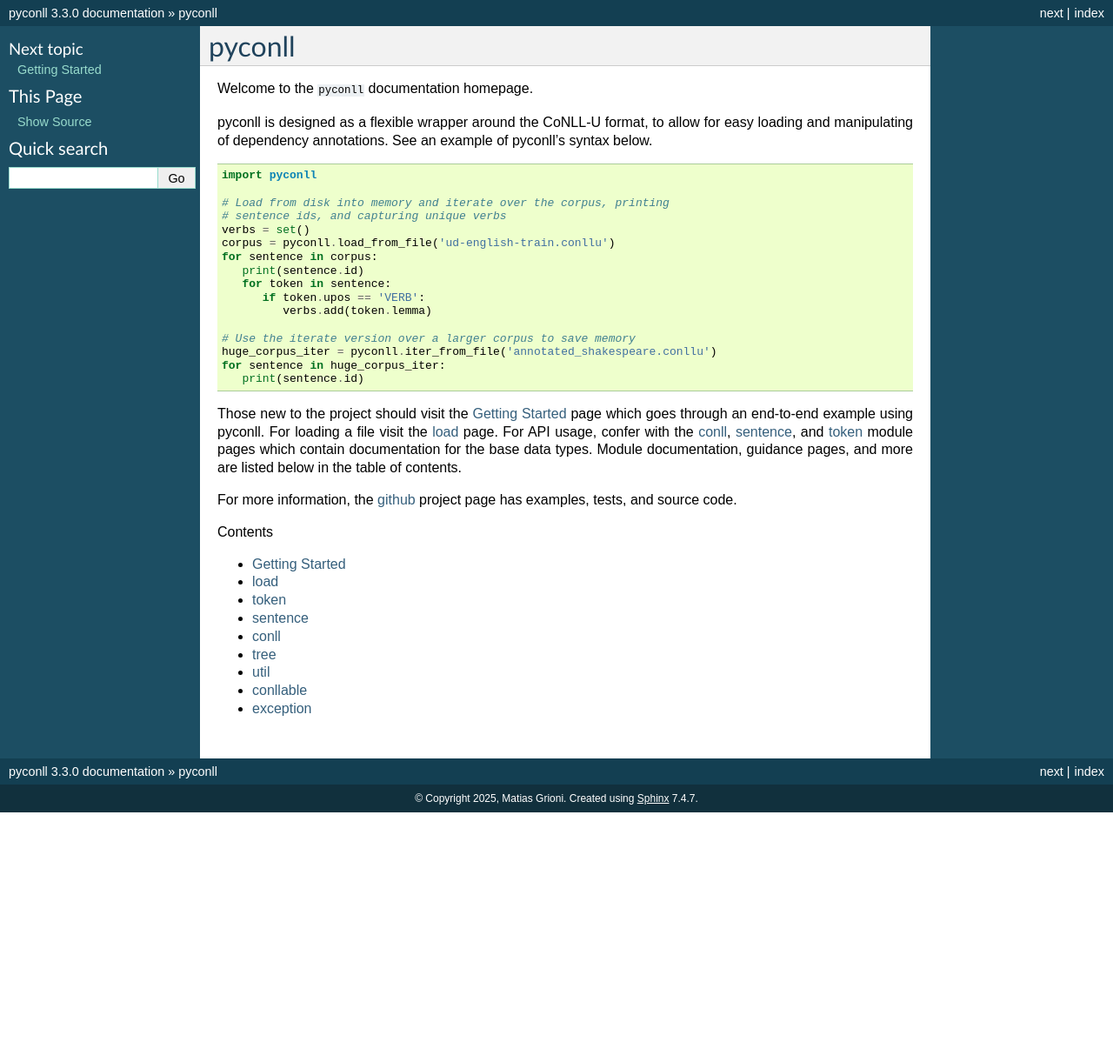
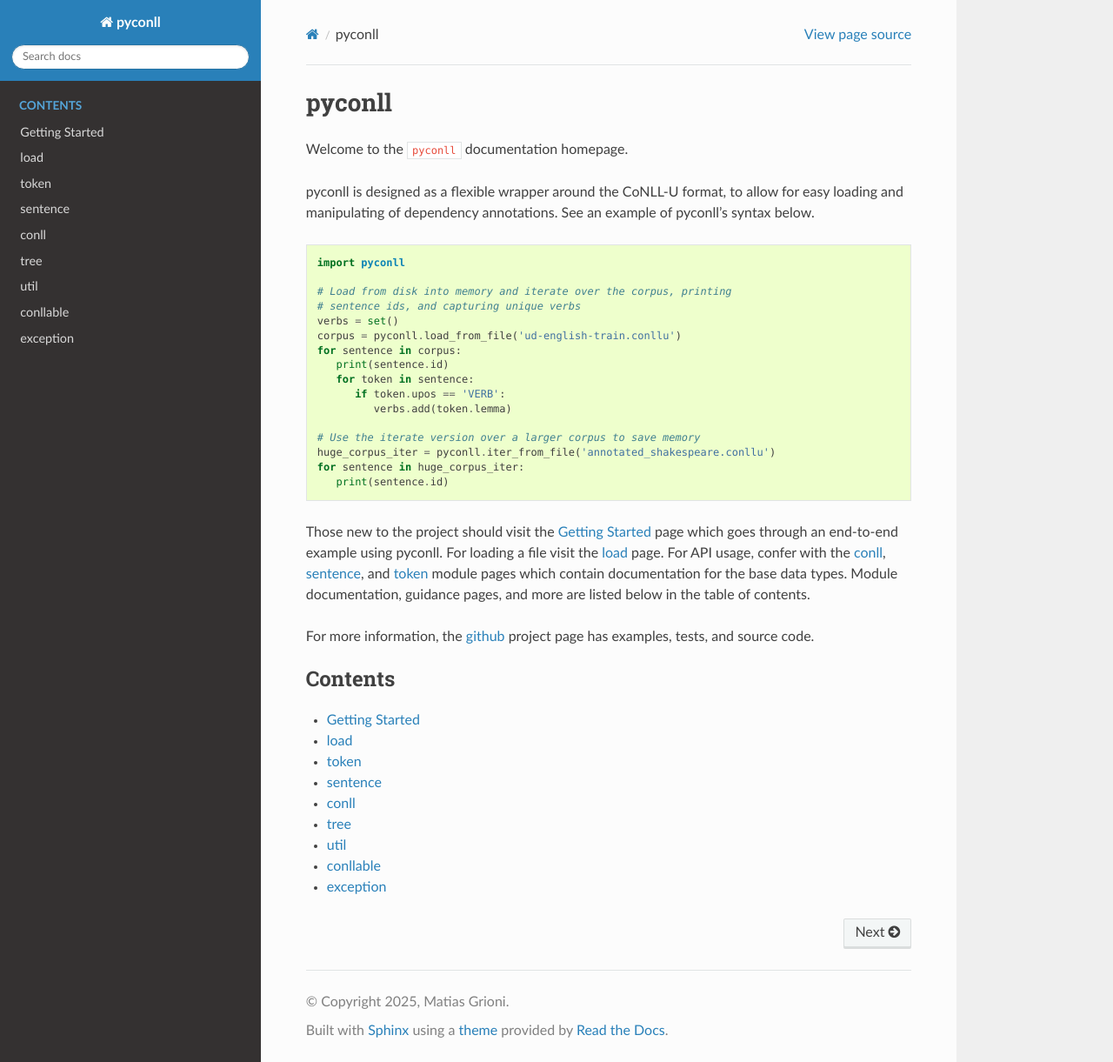
Before and after one commit to pyconll/pyconll, a Sphinx documentation site: the page built from docs/index.rst, in a window 1280 px wide and 1221 px high. Shown: the whole window at 87% size. Built offline with Sphinx 7.4.7 and the Read the Docs theme 3.1.0, drawn with Linux system fonts in a browser that asks for light colours; the version number is read from the project's files by our own code.

Commit message:
Release Tweaks (#145)
* Update more versions to try to get fewer errors and warnings on release.

* More work.

* Try to fix theming.

```diff
--- a/docs/conf.py
+++ b/docs/conf.py
@@ -54,7 +54,8 @@
     'sphinx.ext.coverage',
     'sphinx.ext.intersphinx',
     'sphinx.ext.napoleon',
-    'sphinx.ext.viewcode'
+    'sphinx.ext.viewcode',
+    'sphinx_rtd_theme'
 ]
 
 napoleon_google_docstring = True
@@ -95,7 +96,7 @@
 # The theme to use for HTML and HTML Help pages.  See the documentation for
 # a list of builtin themes.
 #
-html_theme = 'default'
+html_theme = 'sphinx_rtd_theme'
 
 html_favicon = 'icon.png'
 
--- a/pyconll/_version.py
+++ b/pyconll/_version.py
@@ -5,4 +5,4 @@
 separate from other module logic to allow for easy parsing when packaging.
 """
 
-__version__ = '3.3.0'
+__version__ = '3.3.1'
```
Also changed, not shown: CHANGELOG.md (+7 -0 lines), 5 other files.
